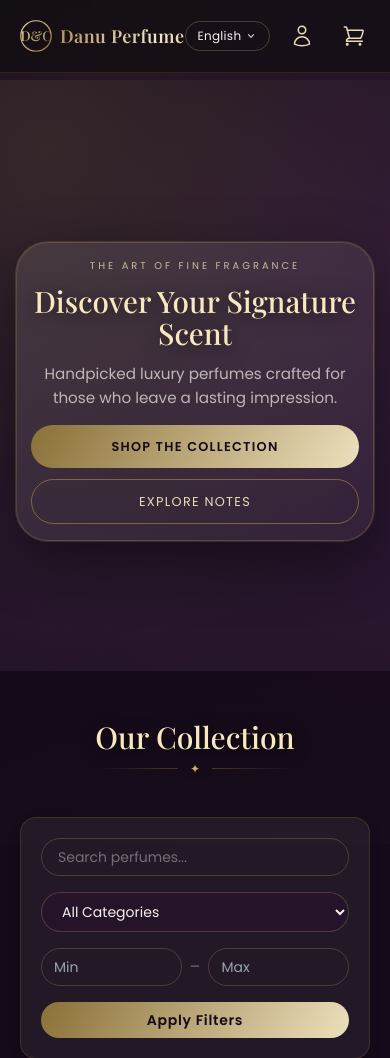
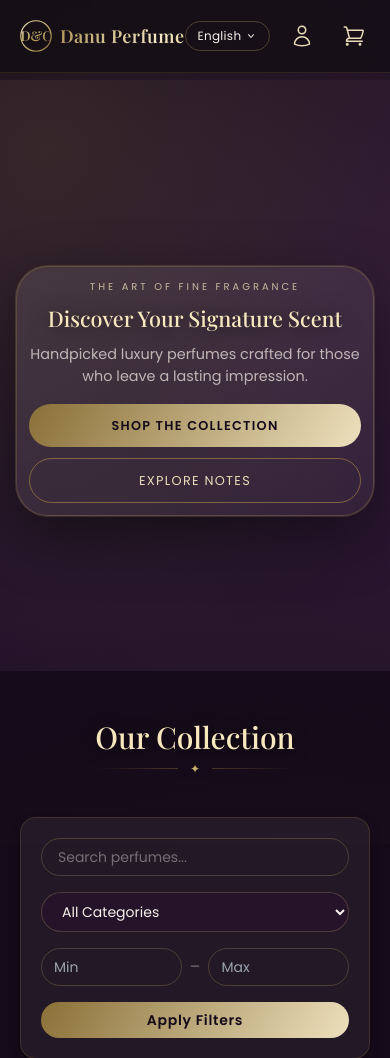
Before and after one commit to Tofi16/danuperfume, a Flask app: page / in a window 390 px wide. Shown: the top 1058 px of the page. Run offline with Flask 3, Linux system fonts and the light colour scheme; data that the repository does not hold is empty; some libraries are stand-ins or nearby versions.

Commit message:
Fix home page font sizes and banners

```diff
--- a/static/css/style.css
+++ b/static/css/style.css
@@ -635,7 +635,7 @@ input:focus, textarea:focus, select:focus {
   }
 
   .home-hero .hero-title {
-    font-size: clamp(1.85rem, 6vw, 2.5rem);
+    font-size: clamp(1.4rem, 7vw, 2.2rem);
     line-height: 1.08;
     margin-bottom: 0.8rem;
   }
@@ -662,6 +662,38 @@ input:focus, textarea:focus, select:focus {
     justify-content: center;
     white-space: normal;
     word-break: break-word;
+  }
+
+  /* Remove hero image scaling that can create perceived zoom on small viewports */
+  .home-hero .hero-media {
+    transform: none !important;
+    filter: saturate(1) contrast(1) brightness(0.85);
+    max-width: 100%;
+    height: auto; /* allow natural height so it doesn't force layout zoom */
+    position: absolute;
+    inset: 0;
+    object-fit: cover;
+  }
+
+  /* Make primary buttons allow multi-line labels (e.g., long Amharic text) */
+  .btn-luxury, .btn-outline-luxury {
+    white-space: normal !important;
+    overflow-wrap: anywhere;
+    word-break: break-word;
+  }
+
+  /* Tighten hero content panel width so it never exceeds viewport */
+  .hero-content-panel {
+    max-width: 92vw !important;
+    padding-left: 0.9rem !important;
+    padding-right: 0.9rem !important;
+  }
+
+  /* Specific very-small-screen adjustments to avoid browser scaling */
+  @media (max-width: 420px) {
+    .home-hero .hero-title { font-size: 1.35rem; }
+    .home-hero .hero-subtitle { font-size: 0.9rem; }
+    .hero-content-panel { padding: 0.8rem !important; }
   }
 
   .home-hero .absolute.bottom-8 {
```
